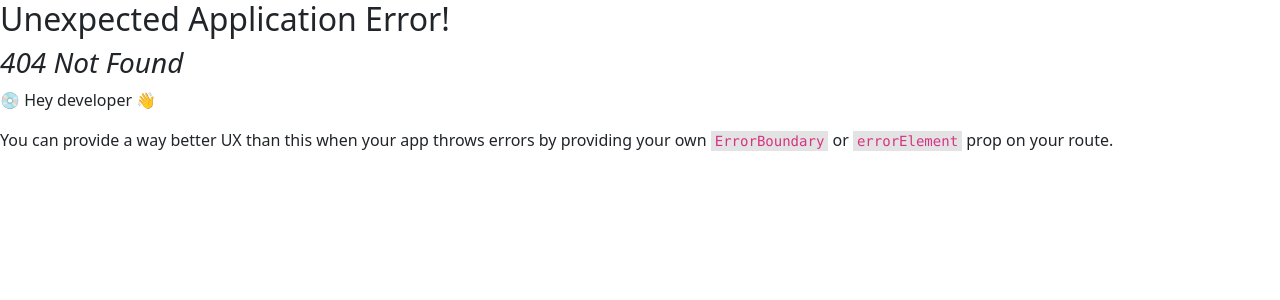
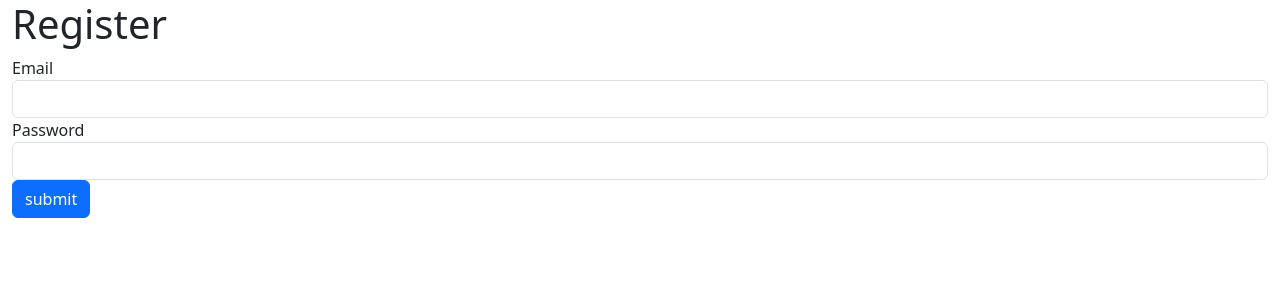
Before and after one commit to bell-boy/hive-web, a React (Vite) app: page /adminRegister in a window 1280 px wide. Before the commit this address had no page. Shown: the top 300 px of the page. Built offline with nearby package versions, Linux system fonts and the light colour scheme.

Commit message:
Create Baisc HTML structure for admin registration

```diff
--- a/src/main.jsx
+++ b/src/main.jsx
@@ -3,13 +3,13 @@ import ReactDOM from 'react-dom/client';
 import { RouterProvider, createBrowserRouter } from 'react-router-dom';
 
 // Route Imports
-import AdminLogin from './routes/admin/AdminLogin';
+import AdminRegister from './routes/admin/AdminRegister';
 
 
 const router = createBrowserRouter([
 	{
-		path: "/adminLogin",
-		element: <AdminLogin />
+		path: "/adminRegister",
+		element: <AdminRegister />
 	}
 ]);
 
--- a/src/routes/admin/AdminLogin.jsx
+++ b/src/routes/admin/AdminRegister.jsx
@@ -1,6 +1,6 @@
 import { useState } from "react";
 
-const AdminLogin = () =>
+const AdminRegister = () =>
 {
     let [formState, setFormState] = useState({
         email: "",
@@ -11,7 +11,7 @@ const AdminLogin = () =>
         <div className="container-fluid">
             <div className="row">
                 <div className="column">
-                    <h1>Login</h1>
+                    <h1>Register</h1>
                 </div>
             </div>
             <div className="row">
@@ -44,4 +44,4 @@ const AdminLogin = () =>
         </div>
     );
 };
-export default AdminLogin;
+export default AdminRegister;
```
